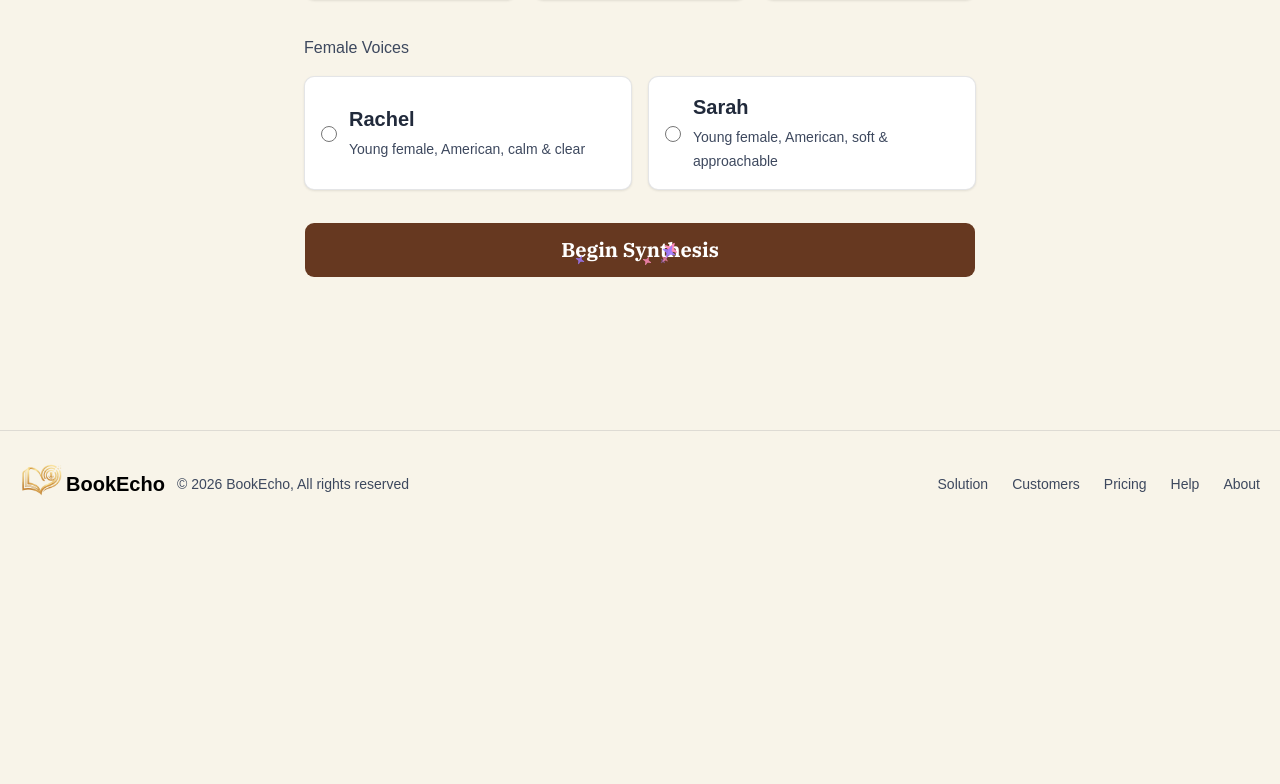
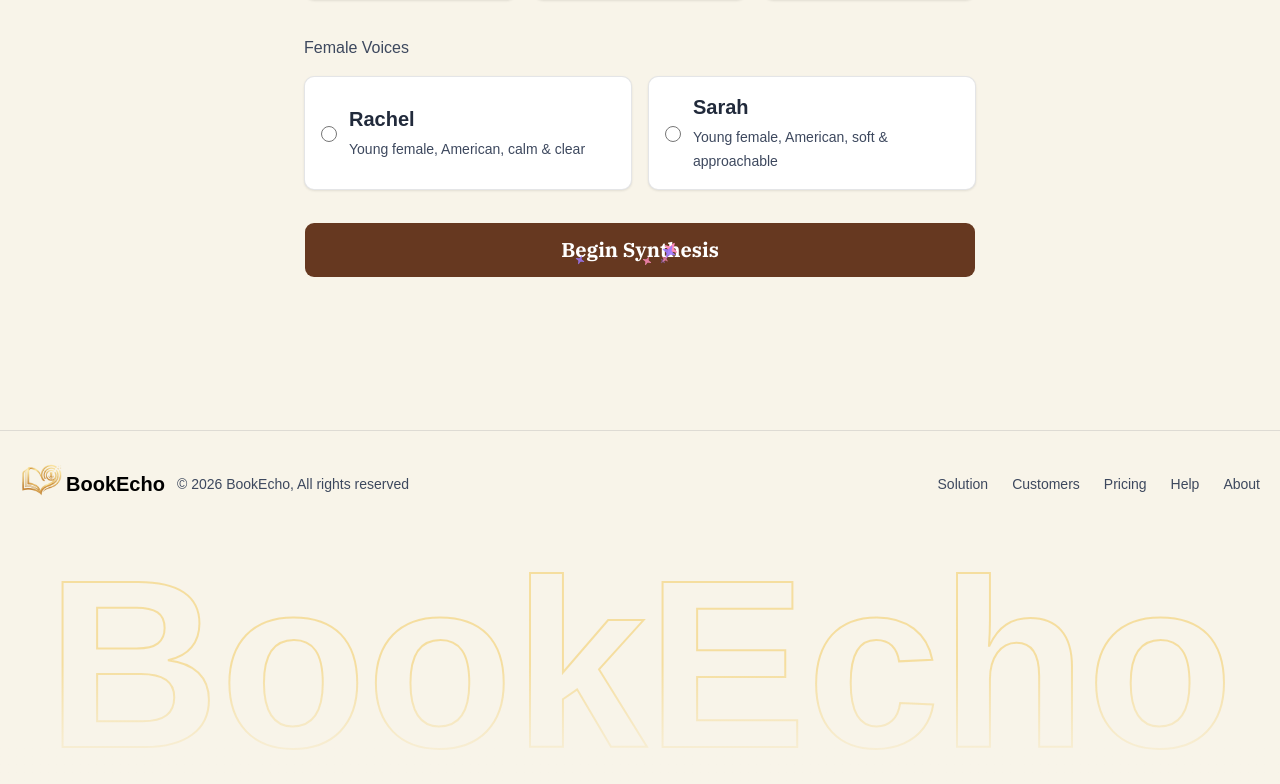
Before and after one commit to TheHarmanCodes/BookEcho-AI, a Next.js app: page /books/new in a window 1280 px wide. Shown: the part 1134-1918 px from the top of the page. Before the commit the page ends 1670 px from the top, so only its background shows below. Built offline with nearby package versions, Linux system fonts and the light colour scheme; no server answers; a web font is replaced by a local one.

Commit message:
Bug fixes and improving footer ui

```diff
--- a/app/(root)/page.tsx
+++ b/app/(root)/page.tsx
@@ -24,9 +24,14 @@ const Page = async ({
           <Search />
         </div>
       )}
-      {books.length === 0 && (
+      {bookResults.success && books.length == 0 && (
         <p className="mb-10 text-sm text-gray-600 md:text-base">
           Upload a book to start learning and build your personal library.
+        </p>
+      )}
+      {!bookResults.success && (
+        <p className="mb-10 text-sm text-red-600 md:text-base">
+          We couldn’t load your library right now. Please try again.
         </p>
       )}
 
--- a/app/global-error.tsx
+++ b/app/global-error.tsx
@@ -16,7 +16,7 @@ export default function GlobalError({
   }, [error]);
 
   return (
-    <html lang="en">
+    <html lang="en" suppressHydrationWarning>
       <body>
         <StatusPage
           code="500"
--- a/components/Footer.tsx
+++ b/components/Footer.tsx
@@ -26,7 +26,7 @@ const links = [
 
 const Footer = () => {
   return (
-    <footer className="bg-background border-t py-8">
+    <footer className="bg-background border-t pt-8">
       <div className="wrapper">
         <div className="flex flex-col items-center justify-between gap-6 md:flex-row md:gap-8">
           <div className="flex flex-col items-center gap-3 text-center md:flex-row md:text-left">
@@ -62,6 +62,20 @@ const Footer = () => {
           </div>
         </div>
       </div>
+      {/* Large Footer Text */}
+      <div className="relative hidden lg:flex justify-center mt-10 overflow-hidden">
+        {/* Fade Overlay */}
+        <div className="absolute inset-0 bg-linear-to-b from-transparent via-transparent to-background z-10" />
+
+        <h1
+          className="text-[11rem] xl:text-[15rem] font-black leading-none text-transparent whitespace-nowrap select-none"
+          style={{
+            WebkitTextStroke: "2px rgba(241, 181, 24, 0.35)",
+          }}
+        >
+          BookEcho
+        </h1>
+      </div>
     </footer>
   );
 };
--- a/components/StatusPage.tsx
+++ b/components/StatusPage.tsx
@@ -49,10 +49,7 @@ const StatusPage = ({
   description,
   badgeLabel = "Something went wrong",
   children,
-  actions = [
-    { label: "Go Home", href: "/", icon: "home" },
-    { label: "Go Back", href: "/", variant: "outline", icon: "back" },
-  ],
+  actions = [{ label: "Go Home", href: "/", icon: "home" }],
   className = "",
 }: StatusPageProps) => {
   return (
@@ -68,7 +65,7 @@ const StatusPage = ({
               </div>
             ) : null}
 
-            <div className="mx-auto flex h-48 w-48 animate-in zoom-in-75 duration-700 items-center justify-center rounded-full border border-primary/10 bg-gradient-to-br from-primary/20 via-background to-primary/5 shadow-soft-lg sm:h-64 sm:w-64 lg:h-80 lg:w-80">
+            <div className="mx-auto flex h-48 w-48 animate-in zoom-in-75 duration-700 items-center justify-center rounded-full border border-primary/10 bg-linear-to-br from-primary/20 via-background to-primary/5 shadow-soft-lg sm:h-64 sm:w-64 lg:h-80 lg:w-80">
               <div className="flex h-[84%] w-[84%] items-center justify-center rounded-full border border-border/50 bg-background/80 shadow-inner">
                 <span className="font-serif text-6xl font-semibold tracking-tighter text-primary/65 sm:text-7xl lg:text-8xl">
                   {code}
@@ -145,4 +142,5 @@ const StatusPage = ({
   );
 };
 
+export type { StatusPageProps, ButtonVariant, StatusPageAction };
 export default StatusPage;
--- a/components/ui/sparkels-text.tsx
+++ b/components/ui/sparkels-text.tsx
@@ -1,6 +1,13 @@
 "use client";
 
-import { CSSProperties, ReactElement, useEffect, useState } from "react";
+import {
+  CSSProperties,
+  ComponentPropsWithoutRef,
+  ElementType,
+  useEffect,
+  useState,
+} from "react";
+
 import { motion } from "framer-motion";
 
 import { cn } from "@/lib/utils";
@@ -15,45 +22,14 @@ interface Sparkle {
   lifespan: number;
 }
 
-interface SparklesTextProps {
-  /**
-   * @default <div />
-   * @type ReactElement
-   * @description
-   * The component to be rendered as the text
-   * */
-  as?: ReactElement;
-
-  /**
-   * @default ""
-   * @type string
-   * @description
-   * The className of the text
-   */
+interface SparklesTextProps extends Omit<
+  ComponentPropsWithoutRef<"p">,
+  "children"
+> {
+  as?: ElementType;
   className?: string;
-
-  /**
-   * @required
-   * @type string
-   * @description
-   * The text to be displayed
-   * */
   text: string;
-
-  /**
-   * @default 10
-   * @type number
-   * @description
-   * The count of sparkles
-   * */
   sparklesCount?: number;
-
-  /**
-   * @default "{first: '#9E7AFF', second: '#FE8BBB'}"
-   * @type string
-   * @description
-   * The colors of the sparkles
-   * */
   colors?: {
     first: string;
     second: string;
@@ -61,6 +37,7 @@ interface SparklesTextProps {
 }
 
 const SparklesText: React.FC<SparklesTextProps> = ({
+  as: Component = "p",
   text,
   colors = { first: "#9E7AFF", second: "#FE8BBB" },
   className,
@@ -105,7 +82,7 @@ const SparklesText: React.FC<SparklesTextProps> = ({
   }, [colors.first, colors.second, sparklesCount]);
 
   return (
-    <p
+    <Component
       className={cn("inline-block", className)}
       {...props}
       style={
@@ -121,7 +98,7 @@ const SparklesText: React.FC<SparklesTextProps> = ({
         ))}
         <strong>{text}</strong>
       </span>
-    </p>
+    </Component>
   );
 };
 
```
